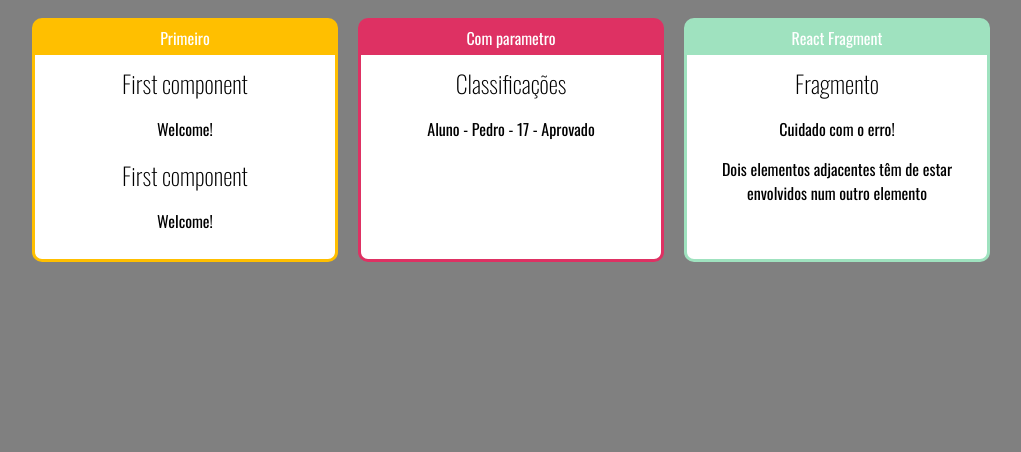
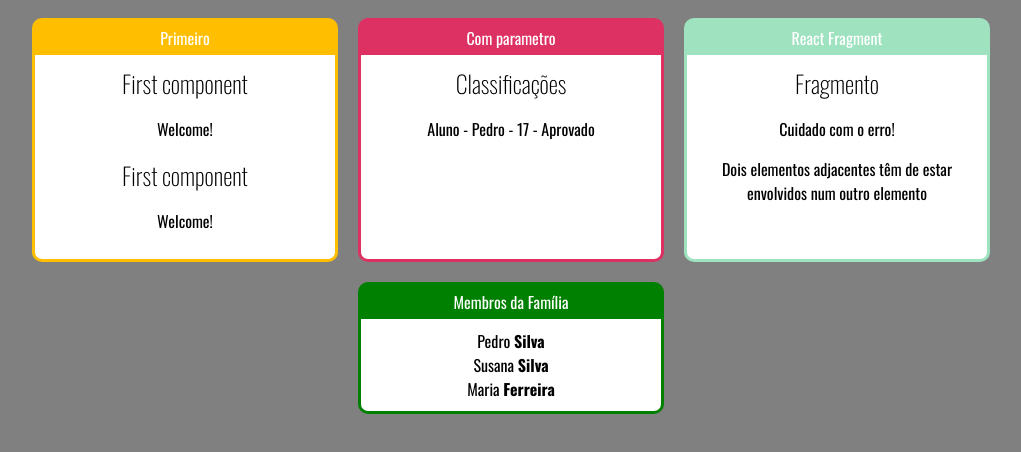
Before and after one commit to itfernandolira/react-basics, a React (Create React App) app: page / in a window 1280 px wide. Shown: the top 452 px of the page, without its empty margins (129-1150 px from the left). Built offline with nearby package versions, Linux system fonts and the light colour scheme.

Commit message:
Children component and refactoring - part 1

```diff
--- a/src/App.jsx
+++ b/src/App.jsx
@@ -5,8 +5,9 @@ import './App.css'
 import ComParametro from './components/basic/ComParametro'
 import Fragmento from './components/basic/Fragmento'
 import Card from './components/layout/Card'
+import Familia from './components/basic/Familia'
 
-export default () =>
+const app = () =>
     <div className='App'>
         <div className='Cards'>
             <Card title="Primeiro" color="#FFBF00">
@@ -21,5 +22,11 @@ export default () =>
             <Card title="React Fragment" color="#9FE2BF">
                 <Fragmento></Fragmento>
             </Card>
+
+            <Card title="Membros da Família" color="#008000">
+                <Familia apelido="Silva"></Familia>
+            </Card>
         </div>
     </div>
+
+export default app;
--- /dev/null
+++ b/src/components/basic/Familia.jsx
@@ -0,0 +1,14 @@
+import React from "react";
+import FamiliaMembro from "./FamiliaMembro";
+
+const familia = props => {
+    return (
+        <div>
+           <FamiliaMembro nome="Pedro" apelido={props.apelido} />
+           <FamiliaMembro nome="Susana" {...props} />
+           <FamiliaMembro nome="Maria" apelido="Ferreira" />
+        </div>
+    )
+}
+
+export default familia;
--- /dev/null
+++ b/src/components/basic/FamiliaMembro.jsx
@@ -0,0 +1,10 @@
+import React from "react";
+
+const familiaMembro = props => {
+    return (
+        <div>
+             {props.nome} <strong> {props.apelido} </strong>
+        </div>
+    )
+}
+export default familiaMembro;
--- a/src/components/layout/Card.jsx
+++ b/src/components/layout/Card.jsx
@@ -1,7 +1,7 @@
 import './Card.css'
 import React from 'react'
 
-export default props => {
+const card = props => {
     const cardStyle = {
         backgroundColor: props.color || '#CCCCFF',
         borderColor: props.color || '#CCCCFF'
@@ -15,3 +15,5 @@ export default props => {
     </div>
     )
 }
+
+export default card;
```
